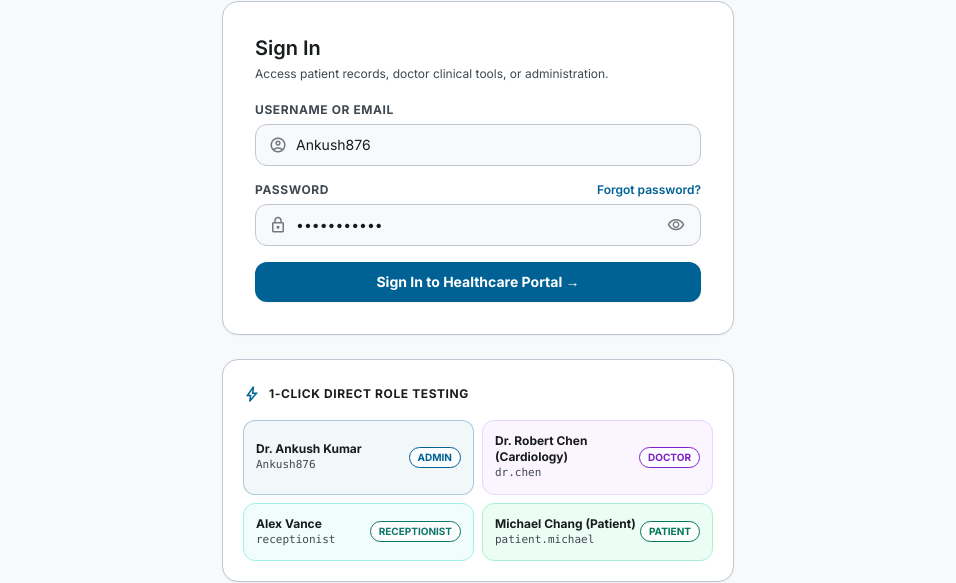
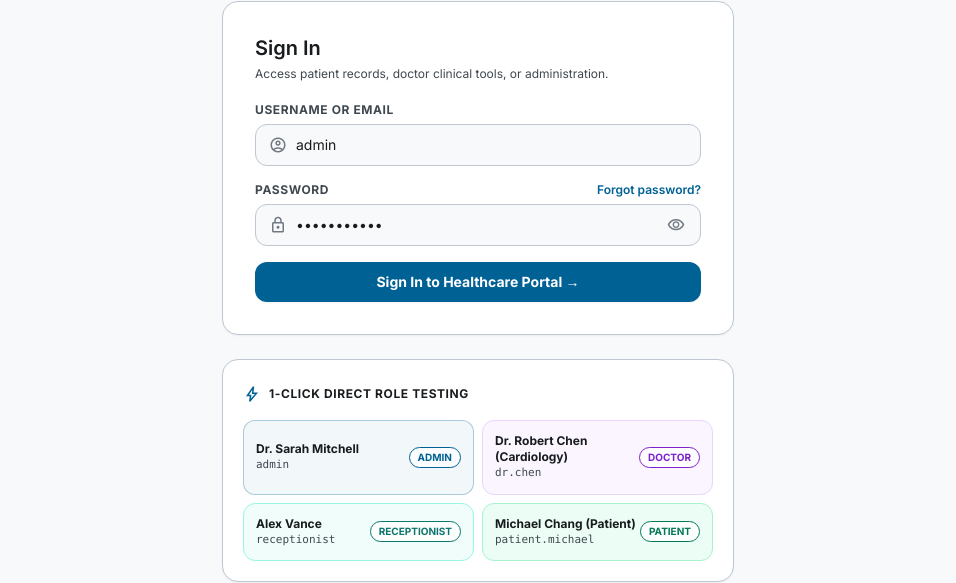
Before and after one commit to mr-ankush876/hospital_project, a React (Vite) app: page /login in a window 1280 px wide. Shown: the part 287-870 px from the top of the page, without its empty margins (162-1118 px from the left). Built offline with nearby package versions, Linux system fonts and the light colour scheme.

Commit message:
Add patient portal and advanced RBAC

```diff
--- a/src/pages/Login.jsx
+++ b/src/pages/Login.jsx
@@ -10,7 +10,7 @@ const Login = () => {
   const [activeTab, setActiveTab] = useState('login'); // 'login' | 'register'
 
   // Login Form State
-  const [username, setUsername] = useState('Ankush876');
+  const [username, setUsername] = useState('admin');
   const [password, setPassword] = useState('password123');
   const [showPass, setShowPass] = useState(false);
 
@@ -171,7 +171,7 @@ const Login = () => {
   };
 
   const demoCredentials = [
-    { label: 'Administrator', username: 'Ankush876', role: 'ADMIN', name: 'Dr. Ankush Kumar', color: 'border-primary/30 text-primary bg-primary/5 hover:bg-primary/10' },
+    { label: 'Administrator', username: 'admin', role: 'ADMIN', name: 'Dr. Sarah Mitchell', color: 'border-primary/30 text-primary bg-primary/5 hover:bg-primary/10' },
     { label: 'Attending Doctor', username: 'dr.chen', role: 'DOCTOR', name: 'Dr. Robert Chen (Cardiology)', color: 'border-purple-200 text-purple-700 bg-purple-50 hover:bg-purple-100' },
     { label: 'Reception Desk', username: 'receptionist', role: 'RECEPTIONIST', name: 'Alex Vance', color: 'border-teal-200 text-teal-700 bg-teal-50 hover:bg-teal-100' },
     { label: 'Patient Portal', username: 'patient.michael', role: 'PATIENT', name: 'Michael Chang (Patient)', color: 'border-emerald-200 text-emerald-700 bg-emerald-50 hover:bg-emerald-100' },
```
